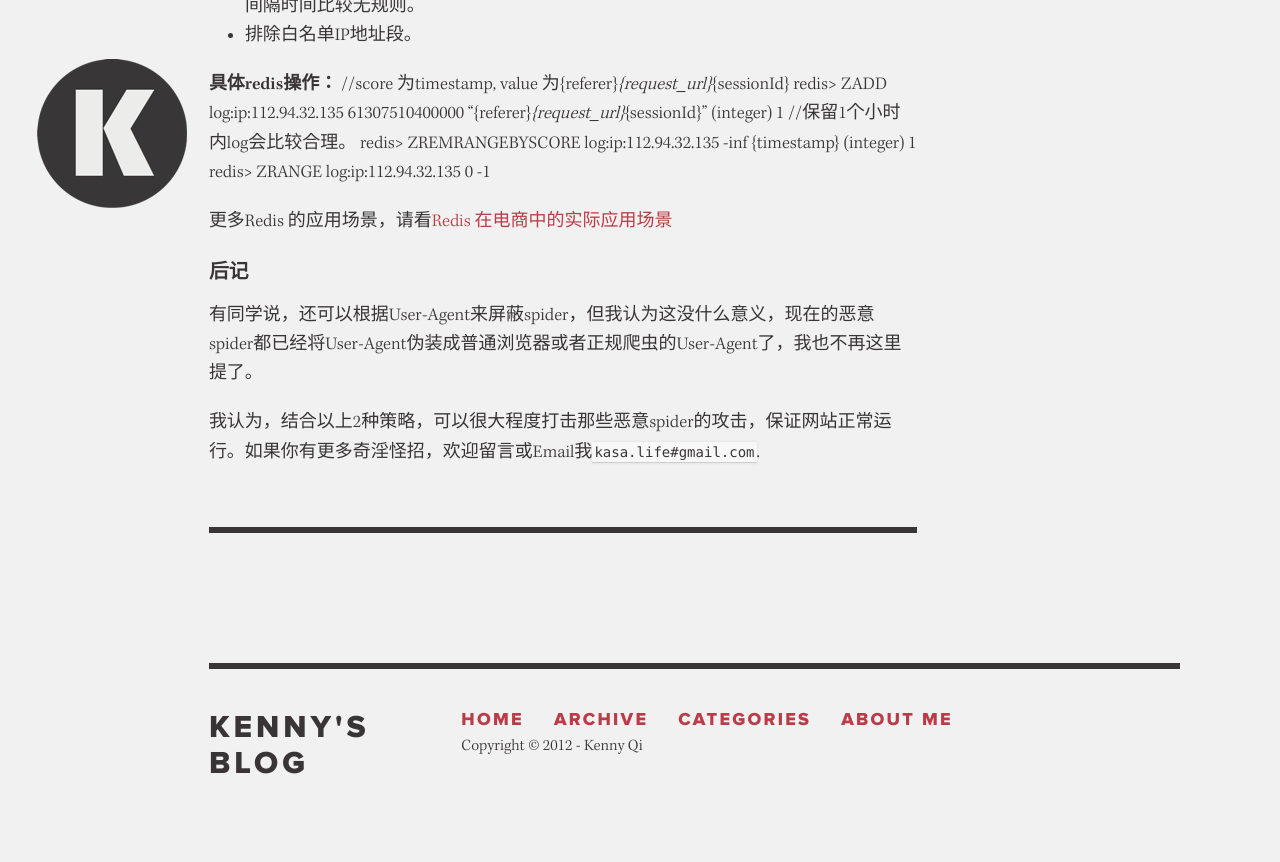
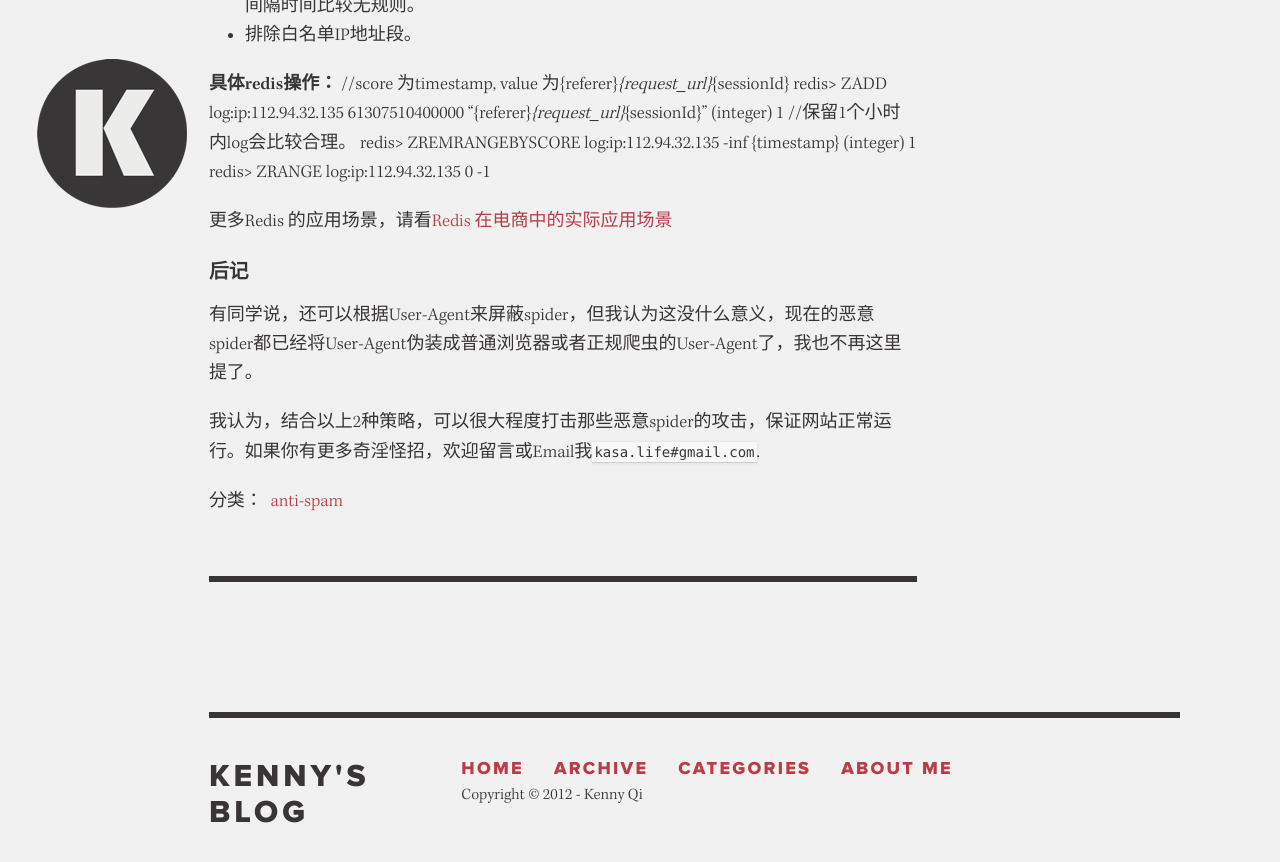
Before and after one commit to kenny2qi/kenny2qi.github.com, a Jekyll site: the page built from _posts/2012-10-16-anti-spider-and-attack.md, in a window 1280 px wide and 900 px high, scrolled down 2420 px. Shown: the top 862 px of the window. Built offline with Jekyll 4.4.1, drawn with Linux system fonts in a browser that asks for light colours; nearby versions of some CDN libraries; Markdown is read by kramdown in place of the engine named in the settings; comment, search, counter and statistics services are not loaded.

Commit message:
update post

```diff
--- a/_layouts/post.html
+++ b/_layouts/post.html
@@ -33,6 +33,12 @@ layout: post-layout
   <div id="post-body">
     {{ content }}
   </div>
+  <p class="alt-font tight">
+    分类：&nbsp;
+    {% for category in page.categories %}
+    <a href="/categories/{{ category }}" title="{{ category }}" rel="category tag">{{ category }}</a>
+    {% endfor %}
+  </p>
   <div class="clear"></div>
   <div id="disqus_thread"></div>
 	<script type="text/javascript">
```
